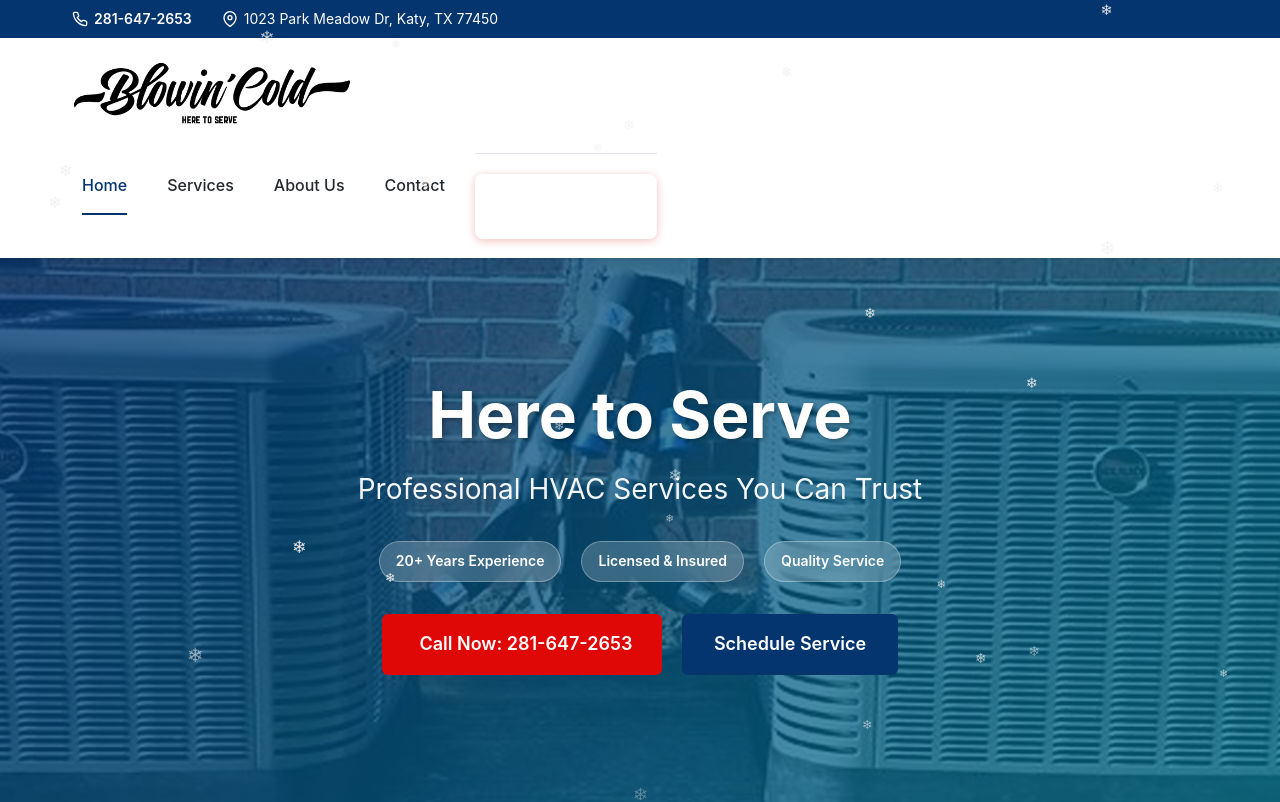
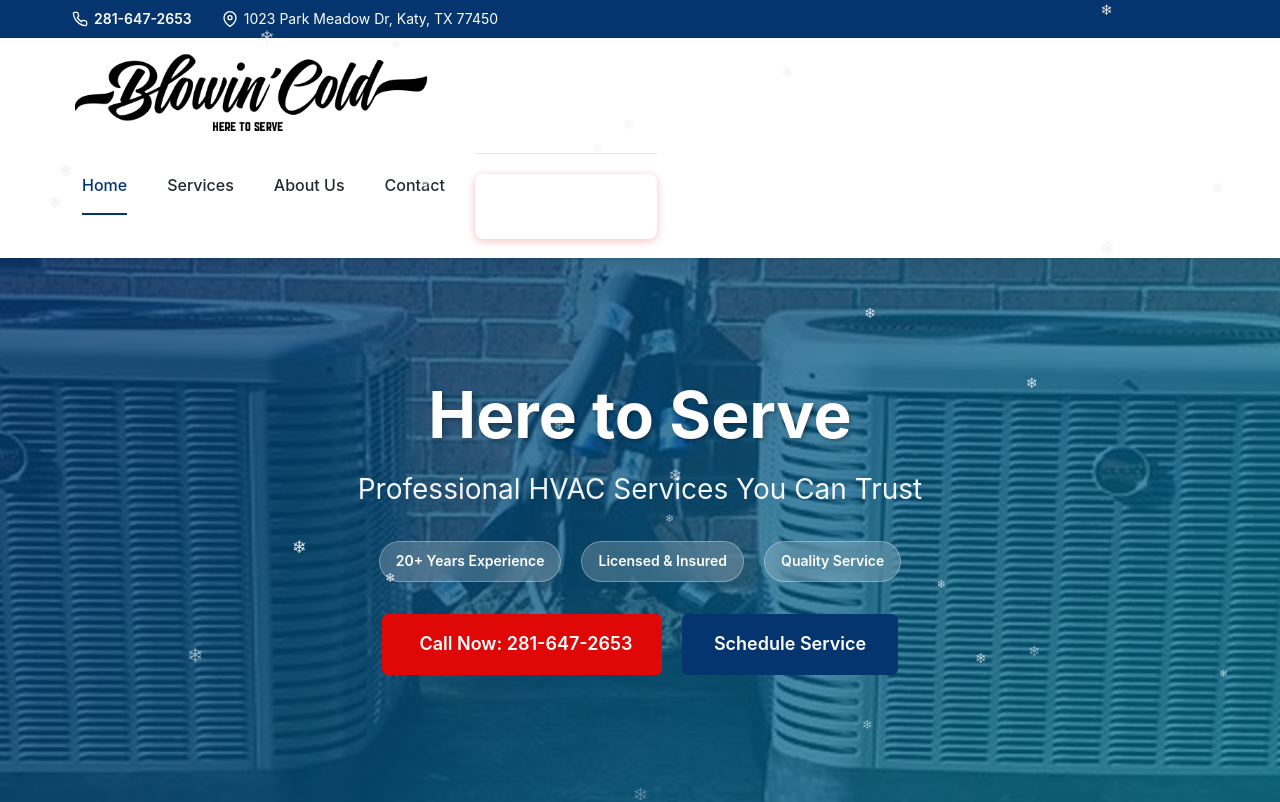
Before and after one commit to Swimhack/blowincoldac, a website: page index.html in a window 1280 px wide. Shown: the top 802 px of the page. Drawn offline with Linux system fonts and the light colour scheme.

Commit message:
Increase logo size to 200px

```diff
--- a/css/main.css
+++ b/css/main.css
@@ -365,9 +365,9 @@ a:hover {
 }
 
 .logo img {
-    height: 140px;
+    height: 200px;
     width: auto;
-    max-width: 280px;
+    max-width: 400px;
     object-fit: contain;
 }
 
```
